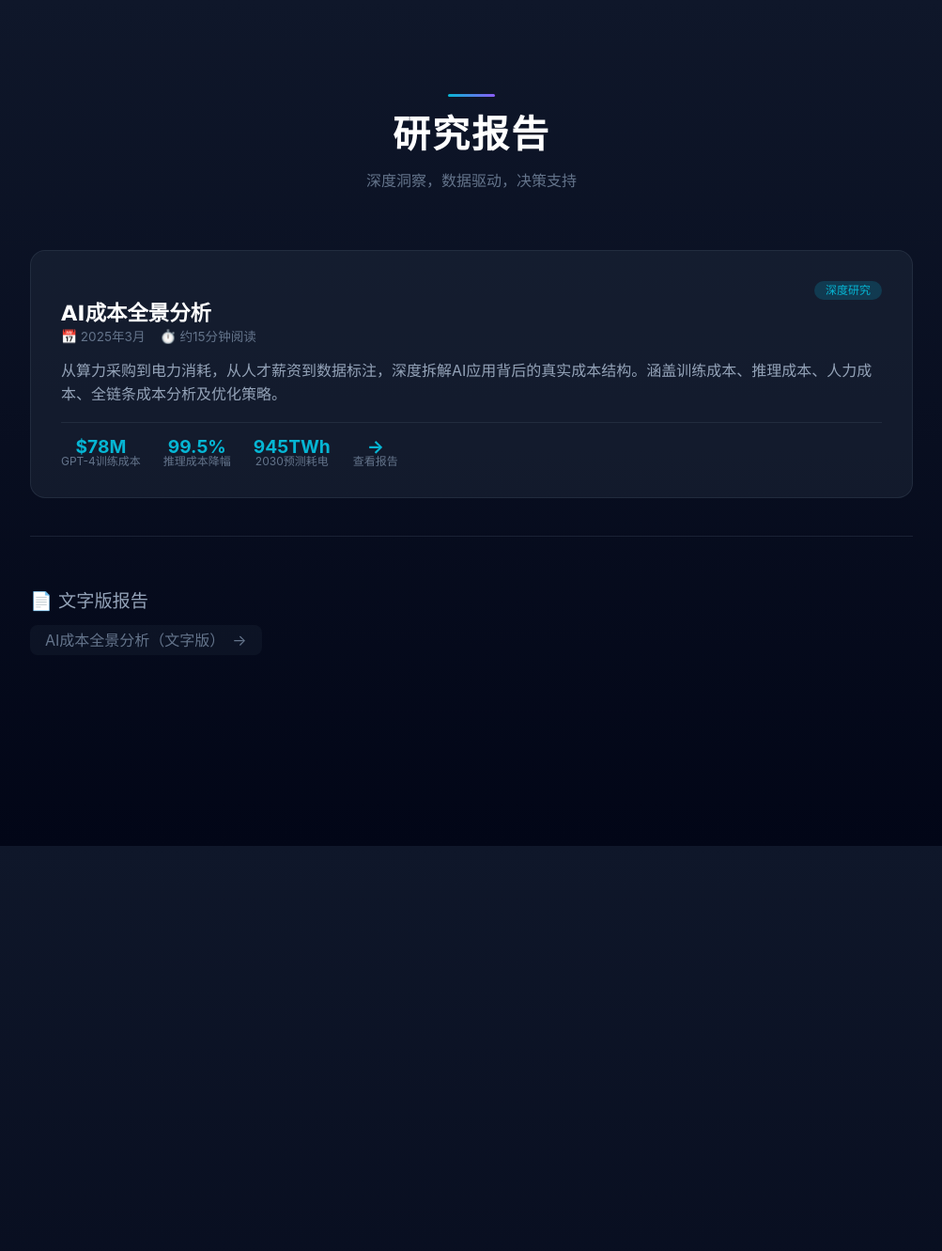
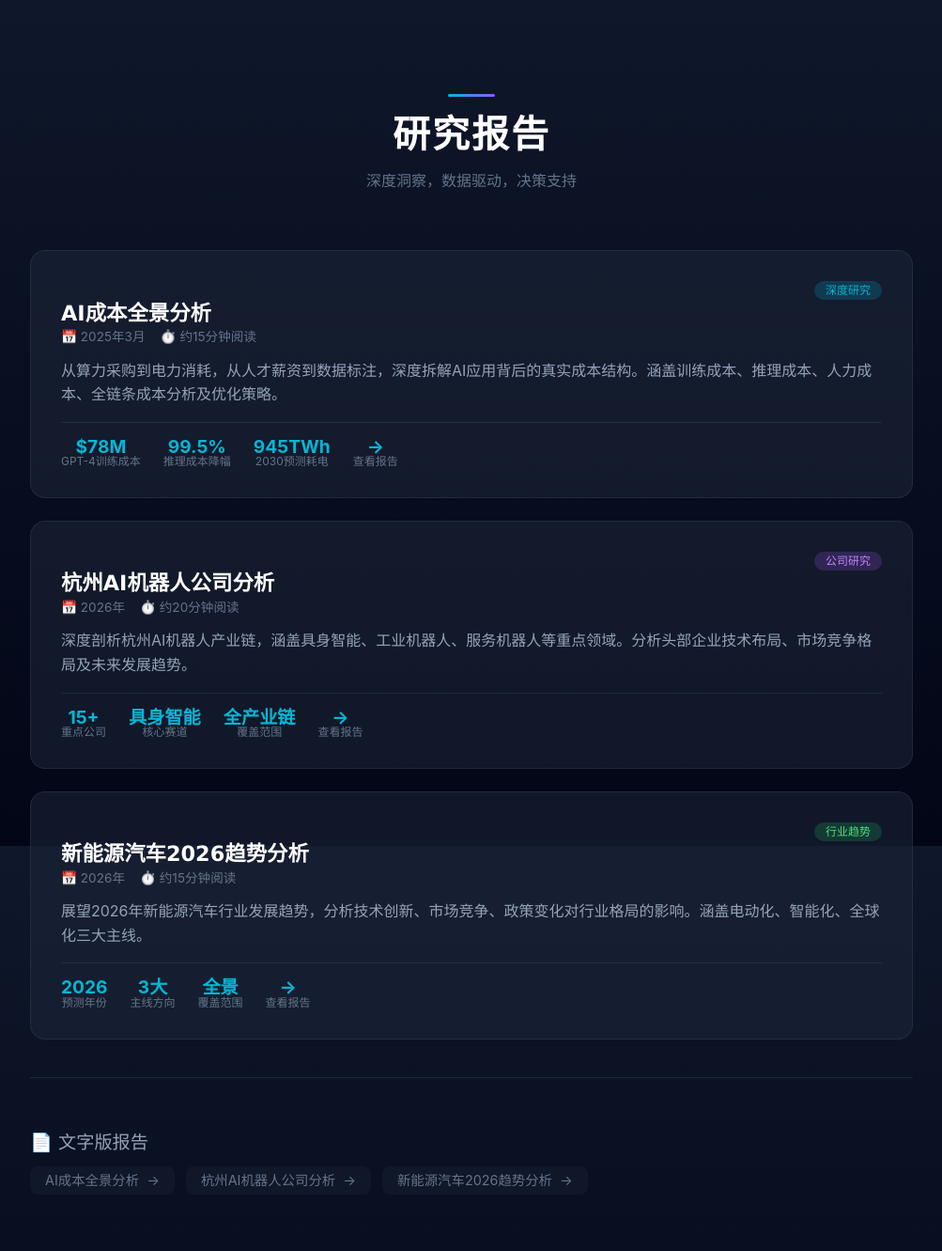
Before and after one commit to ThrallStark/ThrallStark.github.io, a Jekyll site: the page report/index.html, which Jekyll copies as it is, in a window 1280 px wide. Shown: the whole page at 94% size, without its empty margins (138-1141 px from the left). Built offline with Jekyll 4.4.1, drawn with Linux system fonts in a browser that asks for light colours; before the commit the page ends 900 px from its top, so only the background shows below that.

Commit message:
Update report index with all 3 reports

```diff
--- a/report/index.html
+++ b/report/index.html
@@ -8,17 +8,10 @@
     <style>
         :root {
             --cyan: #06b6d4;
-            --cyan-light: #22d3ee;
             --purple: #8b5cf6;
-            --dark: #0f172a;
-            --gray: #64748b;
         }
 
-        * {
-            margin: 0;
-            padding: 0;
-            box-sizing: border-box;
-        }
+        * { margin: 0; padding: 0; box-sizing: border-box; }
 
         body {
             font-family: -apple-system, BlinkMacSystemFont, "Segoe UI", Roboto, "Helvetica Neue", Arial, sans-serif;
@@ -94,9 +86,7 @@
             margin-bottom: 8px;
         }
 
-        .report-card:hover .report-title {
-            color: #06b6d4;
-        }
+        .report-card:hover .report-title { color: #06b6d4; }
 
         .report-meta {
             display: flex;
@@ -114,6 +104,16 @@
             font-size: 0.75rem;
         }
 
+        .report-tag.green {
+            background: rgba(34, 197, 94, 0.2);
+            color: #4ade80;
+        }
+
+        .report-tag.purple {
+            background: rgba(168, 85, 247, 0.2);
+            color: #c084fc;
+        }
+
         .report-desc {
             color: #94a3b8;
             line-height: 1.6;
@@ -127,33 +127,10 @@
             border-top: 1px solid rgba(71, 85, 105, 0.3);
         }
 
-        .stat-item {
-            text-align: center;
-        }
+        .stat-item { text-align: center; }
+        .stat-value { font-size: 1.2rem; font-weight: 700; color: #06b6d4; }
+        .stat-label { font-size: 0.75rem; color: #64748b; }
 
-        .stat-value {
-            font-size: 1.2rem;
-            font-weight: 700;
-            color: #06b6d4;
-        }
-
-        .stat-label {
-            font-size: 0.75rem;
-            color: #64748b;
-        }
-
-        .report-arrow {
-            color: #64748b;
-            font-size: 1.5rem;
-            transition: all 0.3s;
-        }
-
-        .report-card:hover .report-arrow {
-            color: #06b6d4;
-            transform: translateX(4px);
-        }
-
-        /* 文字版入口 */
         .text-version {
             margin-top: 40px;
             padding-top: 40px;
@@ -166,6 +143,12 @@
             margin-bottom: 16px;
         }
 
+        .text-links {
+            display: flex;
+            flex-wrap: wrap;
+            gap: 12px;
+        }
+
         .text-link {
             display: inline-flex;
             align-items: center;
@@ -175,6 +158,7 @@
             padding: 8px 16px;
             background: rgba(30, 41, 59, 0.3);
             border-radius: 8px;
+            font-size: 0.9rem;
             transition: all 0.2s;
         }
 
@@ -184,18 +168,9 @@
         }
 
         @media (max-width: 768px) {
-            .page-header h1 {
-                font-size: 1.8rem;
-            }
-
-            .report-card {
-                padding: 24px;
-            }
-
-            .report-stats {
-                flex-wrap: wrap;
-                gap: 16px;
-            }
+            .page-header h1 { font-size: 1.8rem; }
+            .report-card { padding: 24px; }
+            .report-stats { flex-wrap: wrap; gap: 16px; }
         }
     </style>
 </head>
@@ -208,8 +183,7 @@
                 <p>深度洞察，数据驱动，决策支持</p>
             </div>
 
-            <!-- 报告列表 -->
-            <div class="report-list">
+            <!-- 报告1: AI成本全景分析 -->
             <a href="/report/ai-cost-analysis.html" class="report-card">
                 <div class="report-card-header">
                     <div>
@@ -223,35 +197,74 @@
                 </div>
                 <p class="report-desc">从算力采购到电力消耗，从人才薪资到数据标注，深度拆解AI应用背后的真实成本结构。涵盖训练成本、推理成本、人力成本、全链条成本分析及优化策略。</p>
                 <div class="report-stats">
-                        <div class="stat-item">
-                            <div class="stat-value">$78M</div>
-                            <div class="stat-label">GPT-4训练成本</div>
+                    <div class="stat-item"><div class="stat-value">$78M</div><div class="stat-label">GPT-4训练成本</div></div>
+                    <div class="stat-item"><div class="stat-value">99.5%</div><div class="stat-label">推理成本降幅</div></div>
+                    <div class="stat-item"><div class="stat-value">945TWh</div><div class="stat-label">2030预测耗电</div></div>
+                    <div class="stat-item"><div class="stat-value">→</div><div class="stat-label">查看报告</div></div>
                 </div>
-                        <div class="stat-item">
-                            <div class="stat-value">99.5%</div>
-                            <div class="stat-label">推理成本降幅</div>
-                        </div>
-                        <div class="stat-item">
-                            <div class="stat-value">945TWh</div>
-                            <div class="stat-label">2030预测耗电</div>
-                        </div>
-                        <div class="stat-item">
-                            <div class="stat-value">→</div>
-                            <div class="stat-label">查看报告</div>
+            </a>
+
+            <!-- 报告2: 杭州AI机器人公司分析 -->
+            <a href="/report/杭州AI机器人公司分析.html" class="report-card">
+                <div class="report-card-header">
+                    <div>
+                        <h3 class="report-title">杭州AI机器人公司分析</h3>
+                        <div class="report-meta">
+                            <span>📅 2026年</span>
+                            <span>⏱️ 约20分钟阅读</span>
                         </div>
                     </div>
+                    <span class="report-tag purple">公司研究</span>
+                </div>
+                <p class="report-desc">深度剖析杭州AI机器人产业链，涵盖具身智能、工业机器人、服务机器人等重点领域。分析头部企业技术布局、市场竞争格局及未来发展趋势。</p>
+                <div class="report-stats">
+                    <div class="stat-item"><div class="stat-value">15+</div><div class="stat-label">重点公司</div></div>
+                    <div class="stat-item"><div class="stat-value">具身智能</div><div class="stat-label">核心赛道</div></div>
+                    <div class="stat-item"><div class="stat-value">全产业链</div><div class="stat-label">覆盖范围</div></div>
+                    <div class="stat-item"><div class="stat-value">→</div><div class="stat-label">查看报告</div></div>
+                </div>
             </a>
+
+            <!-- 报告3: 新能源汽车2026趋势分析 -->
+            <a href="/report/新能源汽车2026趋势分析.html" class="report-card">
+                <div class="report-card-header">
+                    <div>
+                        <h3 class="report-title">新能源汽车2026趋势分析</h3>
+                        <div class="report-meta">
+                            <span>📅 2026年</span>
+                            <span>⏱️ 约15分钟阅读</span>
                         </div>
+                    </div>
+                    <span class="report-tag green">行业趋势</span>
+                </div>
+                <p class="report-desc">展望2026年新能源汽车行业发展趋势，分析技术创新、市场竞争、政策变化对行业格局的影响。涵盖电动化、智能化、全球化三大主线。</p>
+                <div class="report-stats">
+                    <div class="stat-item"><div class="stat-value">2026</div><div class="stat-label">预测年份</div></div>
+                    <div class="stat-item"><div class="stat-value">3大</div><div class="stat-label">主线方向</div></div>
+                    <div class="stat-item"><div class="stat-value">全景</div><div class="stat-label">覆盖范围</div></div>
+                    <div class="stat-item"><div class="stat-value">→</div><div class="stat-label">查看报告</div></div>
+                </div>
+            </a>
 
             <!-- 文字版入口 -->
             <div class="text-version">
                 <h2>📄 文字版报告</h2>
-                <a href="/report/ai-cost-analysis-text.html" class="text-link">
-                    <span>AI成本全景分析（文字版）</span>
+                <div class="text-links">
+                    <a href="/report/ai-cost-analysis.html" class="text-link">
+                        <span>AI成本全景分析</span>
+                        <span>→</span>
+                    </a>
+                    <a href="/report/杭州AI机器人公司分析_文字版.md" class="text-link">
+                        <span>杭州AI机器人公司分析</span>
+                        <span>→</span>
+                    </a>
+                    <a href="/report/新能源汽车2026趋势分析_文字版.md" class="text-link">
+                        <span>新能源汽车2026趋势分析</span>
                         <span>→</span>
                     </a>
                 </div>
             </div>
         </div>
+    </div>
 </body>
 </html>
```
Also changed, not shown: other parts of report/index.html (+0 -1 lines). Lines whose indentation alone changed are shown as unchanged.
